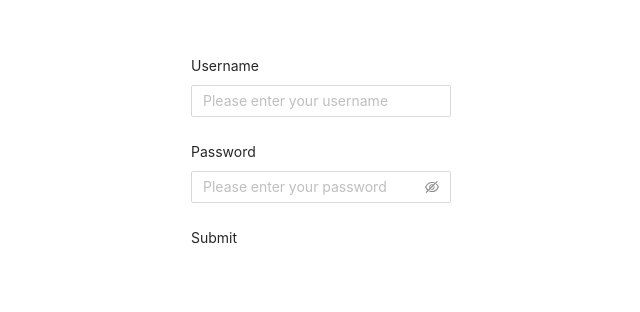
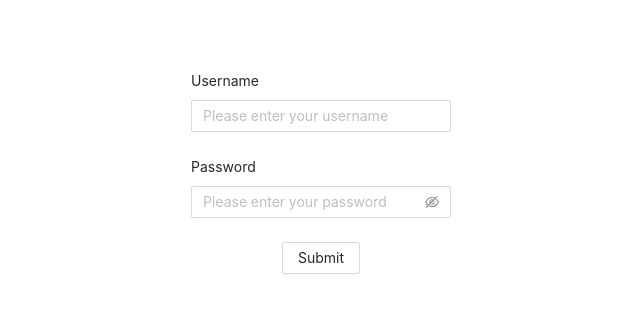
Before and after one commit to phucvu-1999/learning-antd, a React (Create React App) app: page / in a window 1280 px wide. Shown: the part 216-528 px from the top of the page, without its empty margins (319-959 px from the left). Built offline with nearby package versions, Linux system fonts and the light colour scheme.

Commit message:
Learning Alert and message in antd

```diff
--- a/src/App.tsx
+++ b/src/App.tsx
@@ -1,19 +1,30 @@
 import React, { useState } from "react";
-import { Form, Input, Button } from "antd";
+import { Form, Input, Button, message, Alert } from "antd";
 
 import "antd/dist/antd.css";
 import "./App.css";
 
 function App() {
   const [form] = Form.useForm();
+  const [showAlert, setShowAlert] = useState(false);
 
   const onFinish = () => {
     console.log(form.getFieldsValue());
+    setTimeout(() => {
+      setShowAlert(true);
+    }, 2000);
   };
 
   return (
     <div className="App">
       <header className="App-header">
+        {showAlert && (
+          <Alert
+            type="error"
+            description="Error login"
+            message="Some thing went wrong"
+          />
+        )}
         <Form form={form} layout="vertical" onFinish={onFinish} id="loginForm">
           <Form.Item name="username" label="Username">
             <Input placeholder="Please enter your username" />
@@ -23,8 +34,10 @@ function App() {
             <Input.Password placeholder="Please enter your password" />
           </Form.Item>
 
-          <Form.Item name="submitBtn" label="Submit">
-            <Button htmlType="submit" form="loginForm"></Button>
+          <Form.Item>
+            <Button htmlType="submit" form="loginForm">
+              Submit
+            </Button>
           </Form.Item>
         </Form>
       </header>
```
